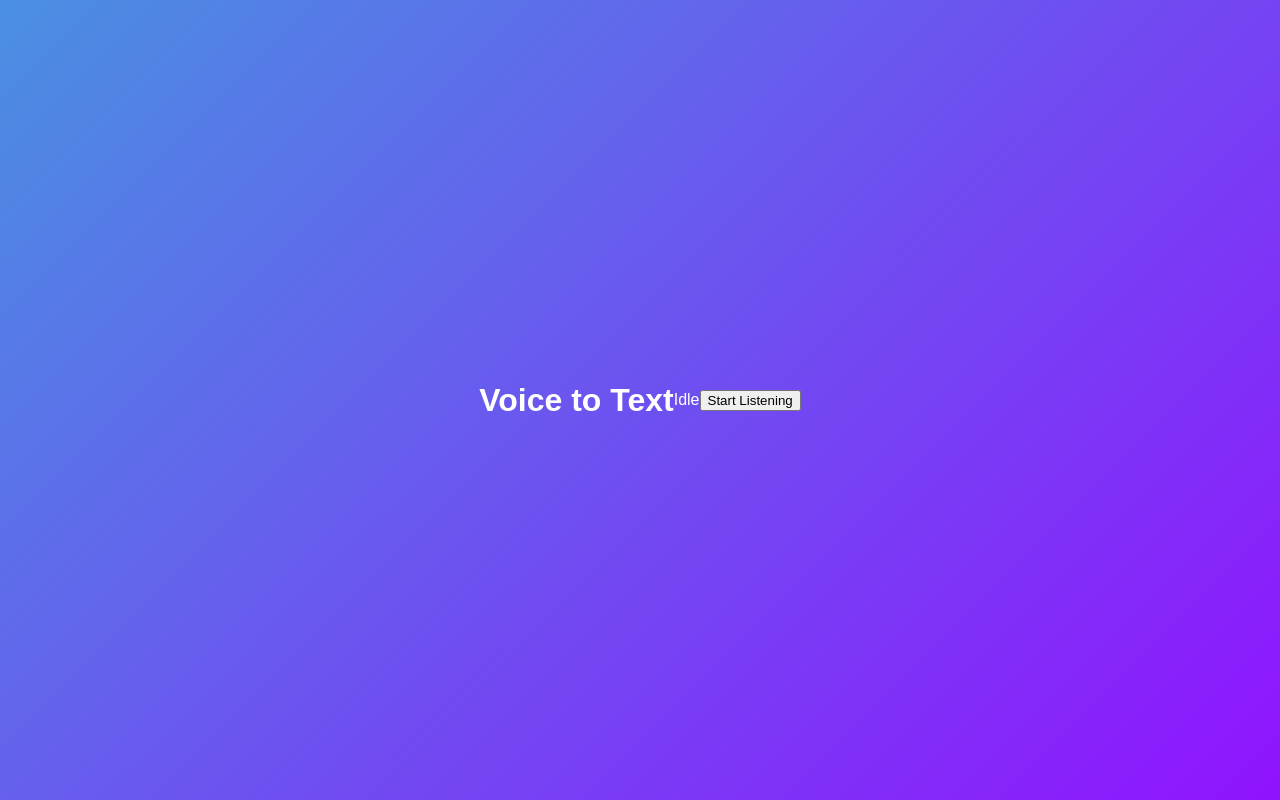
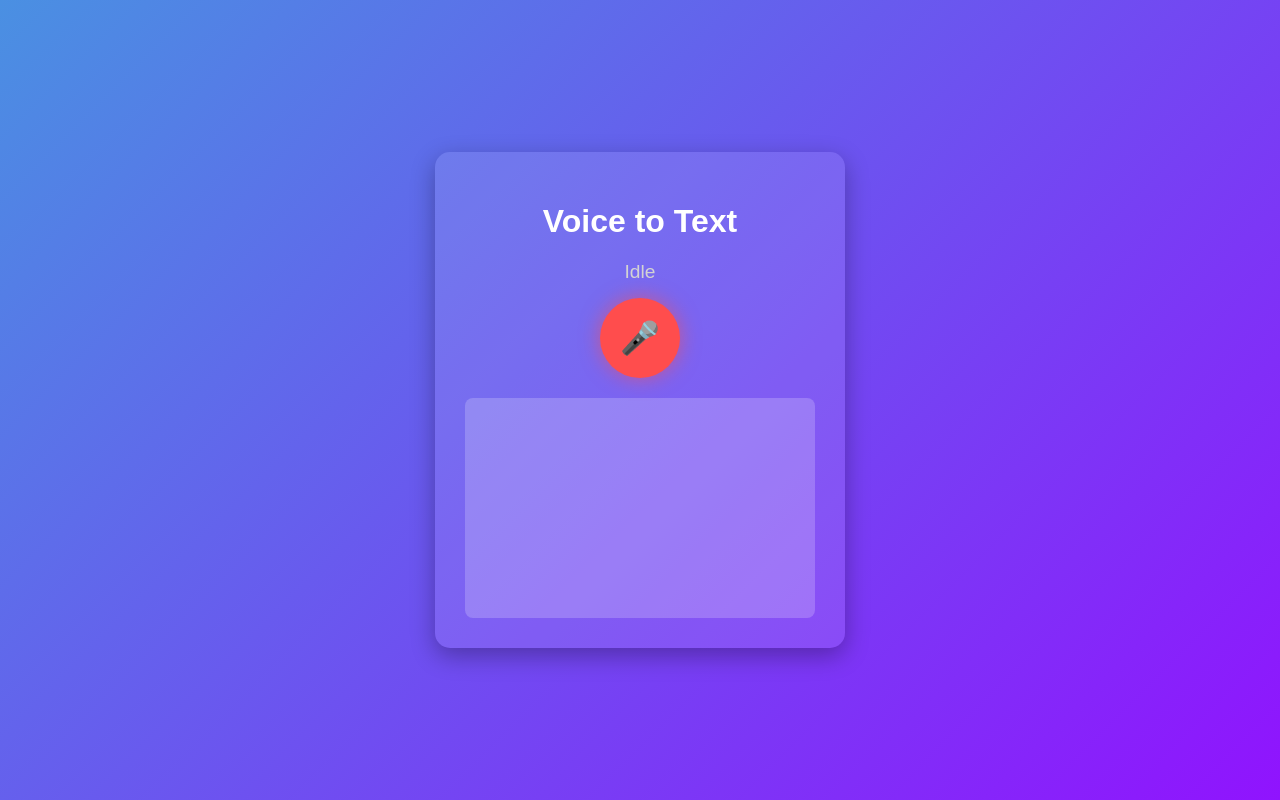
Before and after one commit to Arham-Begani/Speech-To-Text, a Flask app: page / in a window 1280 px wide. Run offline with Flask 3, Linux system fonts and the light colour scheme.

Commit message:
Adding missed lines of code

```diff
--- a/app.py
+++ b/app.py
@@ -1,5 +1,6 @@
 from flask import Flask, render_template, jsonify
 import speech_recognition as sr
+import time
 
 app = Flask(__name__)
 r = sr.Recognizer()
--- a/templates/index.html
+++ b/templates/index.html
@@ -5,10 +5,16 @@
     <link rel="stylesheet" href="{{ url_for('static', filename='style.css') }}">
 </head>
 <body>
-    <h1>Voice to Text</h1>
-    <div id="status">Idle</div>
-    <button onclick="startListening()">Start Listening</button>
-    <div id="result"></div>
+    <div class="container">
+        <h1>Voice to Text</h1>
+        <p id="status" class="status idle">Idle</p>
+
+        <button id="mic-btn" onclick="startListening()">
+            🎤
+        </button>
+
+        <div id="result-list" class="result-box"></div>
+    </div>
 
     <script>
         let results = [];
@@ -51,6 +57,5 @@
             list.scrollTop = list.scrollHeight;
         }
     </script>
-
 </body>
 </html>
```
